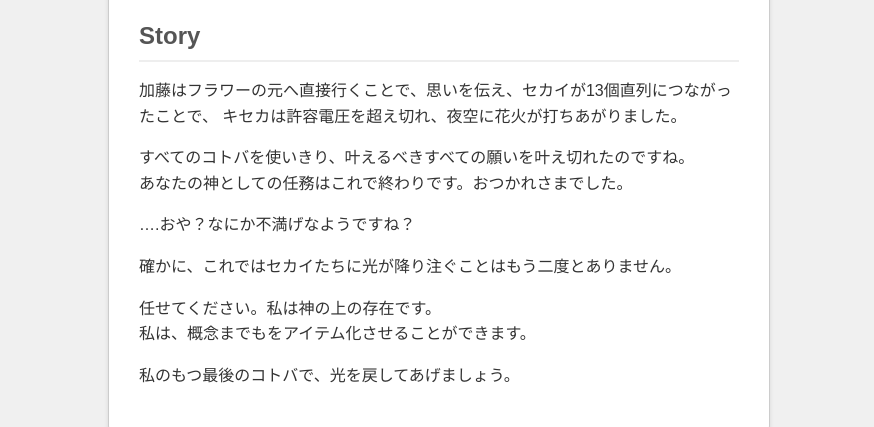
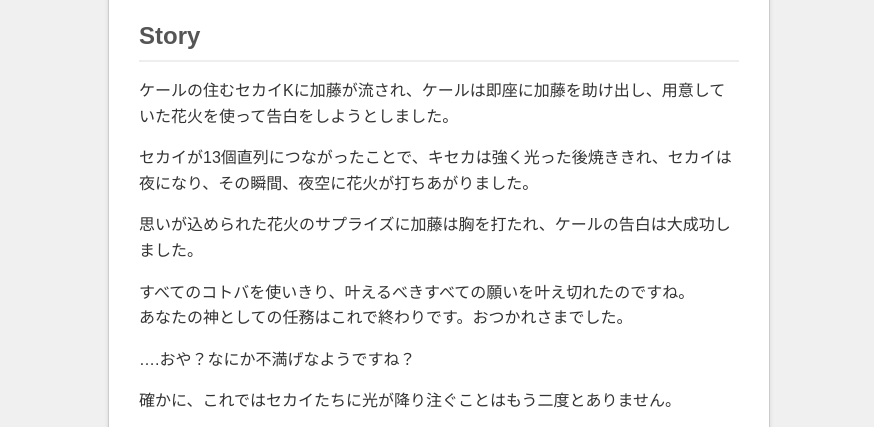
Before and after one commit to Phoenix-Yam/world-13, a plain HTML site: page index.html in a window 1280 px wide. Shown: the part 157-584 px from the top of the page, without its empty margins (201-1075 px from the left). Drawn offline with Linux system fonts and the light colour scheme.

Commit message:
Add files via upload

```diff
--- a/index.html
+++ b/index.html
@@ -77,20 +77,31 @@
         <div class="item story">
             <h2>Story</h2>
             <p>
-                加藤はフラワーの元へ直接行くことで、思いを伝え、セカイが13個直列につながったことで、
-                キセカは許容電圧を超え切れ、夜空に花火が打ちあがりました。
+                ケールの住むセカイKに加藤が流され、ケールは即座に加藤を助け出し、用意していた花火を使って告白をしようとしました。
             </p>
+
+            <p>
+                セカイが13個直列につながったことで、キセカは強く光った後焼ききれ、セカイは夜になり、その瞬間、夜空に花火が打ちあがりました。
+            </p>
+
+            <p>
+                思いが込められた花火のサプライズに加藤は胸を打たれ、ケールの告白は大成功しました。
+            </p>
+
 
             <p>
                 すべてのコトバを使いきり、叶えるべきすべての願いを叶え切れたのですね。<br>
                 あなたの神としての任務はこれで終わりです。おつかれさまでした。
             </p>
+
             <p>
                 ….おや？なにか不満げなようですね？
             </p>
+
             <p>
                 確かに、これではセカイたちに光が降り注ぐことはもう二度とありません。
             </p>
+
             <p>
                 任せてください。私は神の上の存在です。<br>
                 私は、概念までもをアイテム化させることができます。
@@ -107,15 +118,5 @@
         最後に「えんど」とでてきて、C→A→Eと接続された川の最上流に「えんど」を投入し、セカイに朝が来て終わり
     </p>
 </div>
-
-
-    <script>
-        // JavaScript (動作)
-        document.getElementById('acknowledge-button').addEventListener('click', function() {
-            // 指定されたURLへ遷移
-            window.location.href = 'https://phoenix-yam.github.io/test/';
-        });
-    </script>
-
 </body>
 </html>
```
